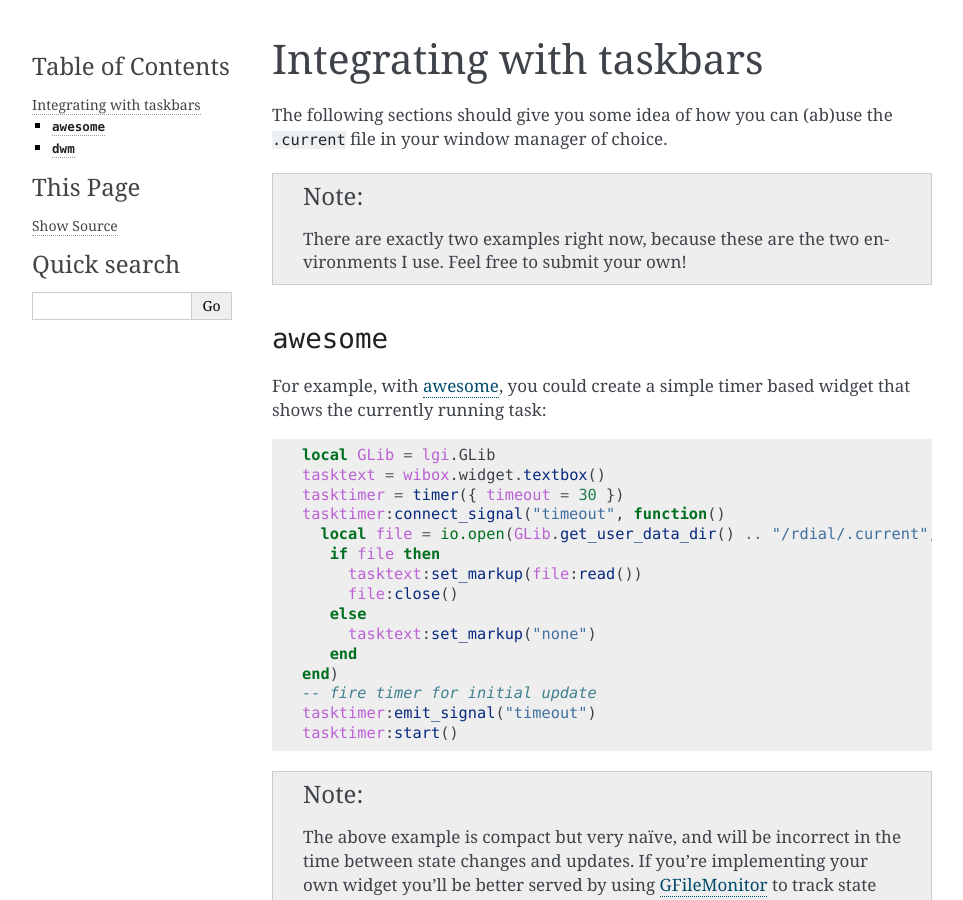
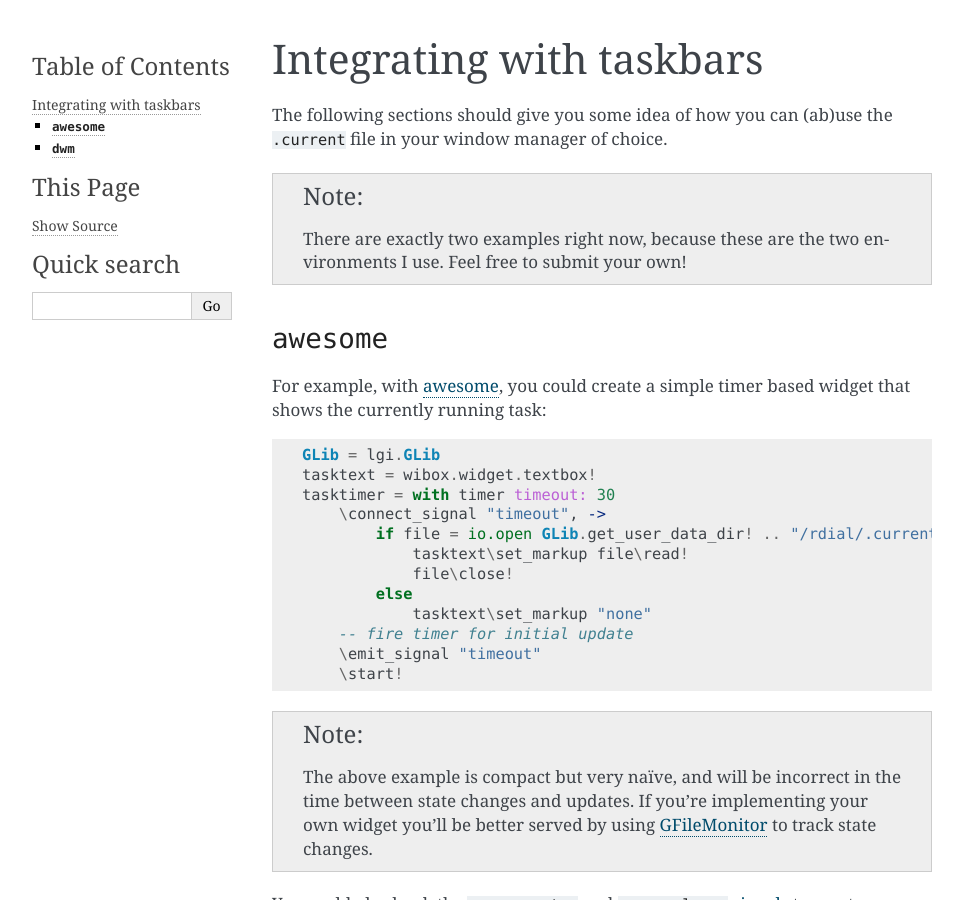
Before and after one commit to JNRowe/rdial, a Sphinx documentation site: the page built from doc/taskbars.rst, in a window 1280 px wide and 900 px high. Shown: the whole window, without its empty margins (148-1111 px from the left). Built offline with Sphinx 7.4.7, drawn with Linux system fonts in a browser that asks for light colours.

Commit message:
Use moonscript for awesome example
These docs are aimed mostly at co-workers, and our default configurations are
all moonscript nowadays.

```diff
--- a/doc/taskbars.rst
+++ b/doc/taskbars.rst
@@ -18,23 +18,20 @@
 For example, with awesome_, you could create a simple timer based widget that
 shows the currently running task:
 
-.. sourcecode:: lua
+.. sourcecode:: moon
 
-    local GLib = lgi.GLib
-    tasktext = wibox.widget.textbox()
-    tasktimer = timer({ timeout = 30 })
-    tasktimer:connect_signal("timeout", function()
-      local file = io.open(GLib.get_user_data_dir() .. "/rdial/.current", "rb")
-       if file then
-         tasktext:set_markup(file:read())
-         file:close()
-       else
-         tasktext:set_markup("none")
-       end
-    end)
-    -- fire timer for initial update
-    tasktimer:emit_signal("timeout")
-    tasktimer:start()
+    GLib = lgi.GLib
+    tasktext = wibox.widget.textbox!
+    tasktimer = with timer timeout: 30
+        \connect_signal "timeout", ->
+            if file = io.open GLib.get_user_data_dir! .. "/rdial/.current"
+                tasktext\set_markup file\read!
+                file\close!
+            else
+                tasktext\set_markup "none"
+        -- fire timer for initial update
+        \emit_signal "timeout"
+        \start!
 
 .. note::
    The above example is compact but very naïve, and will be incorrect in the
```
